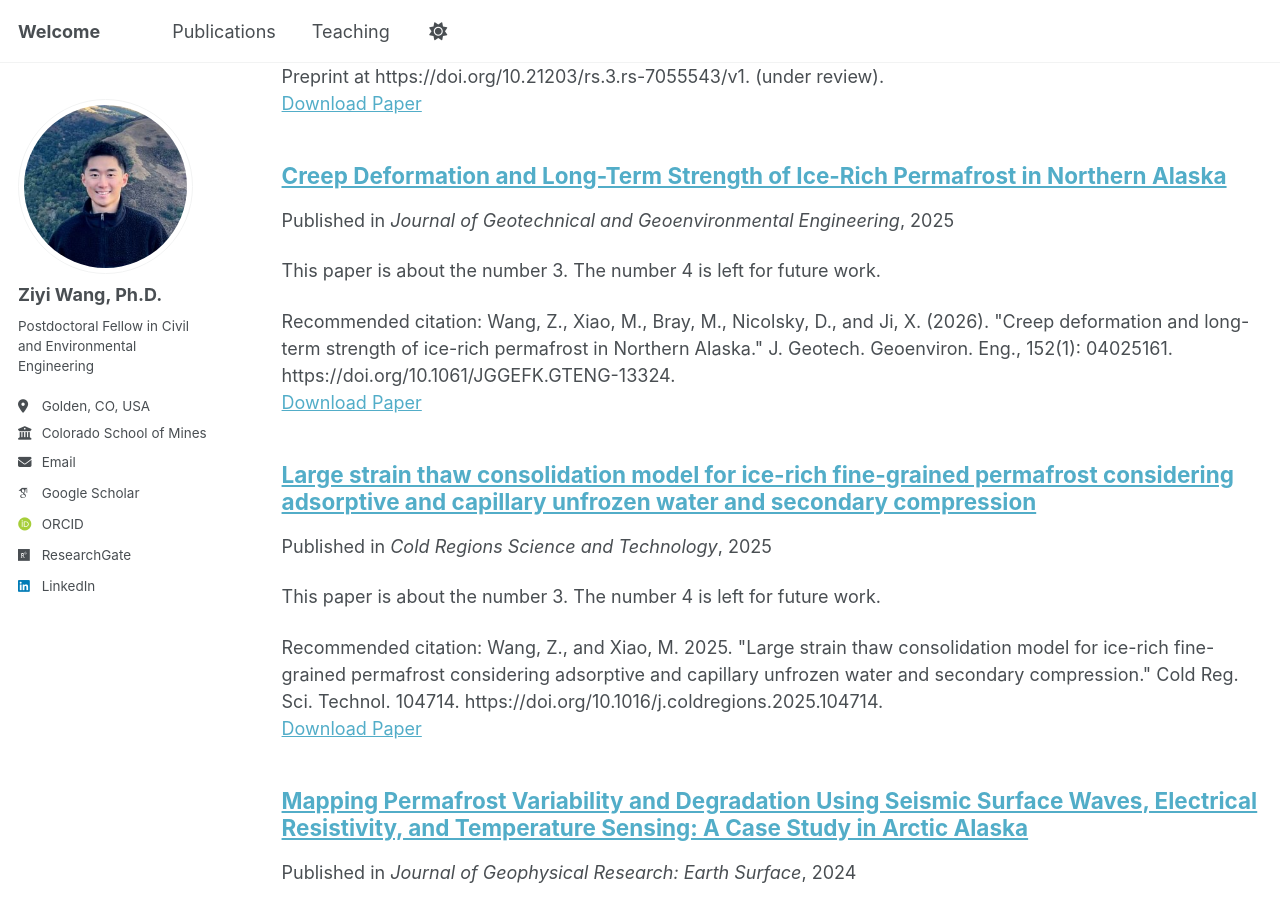
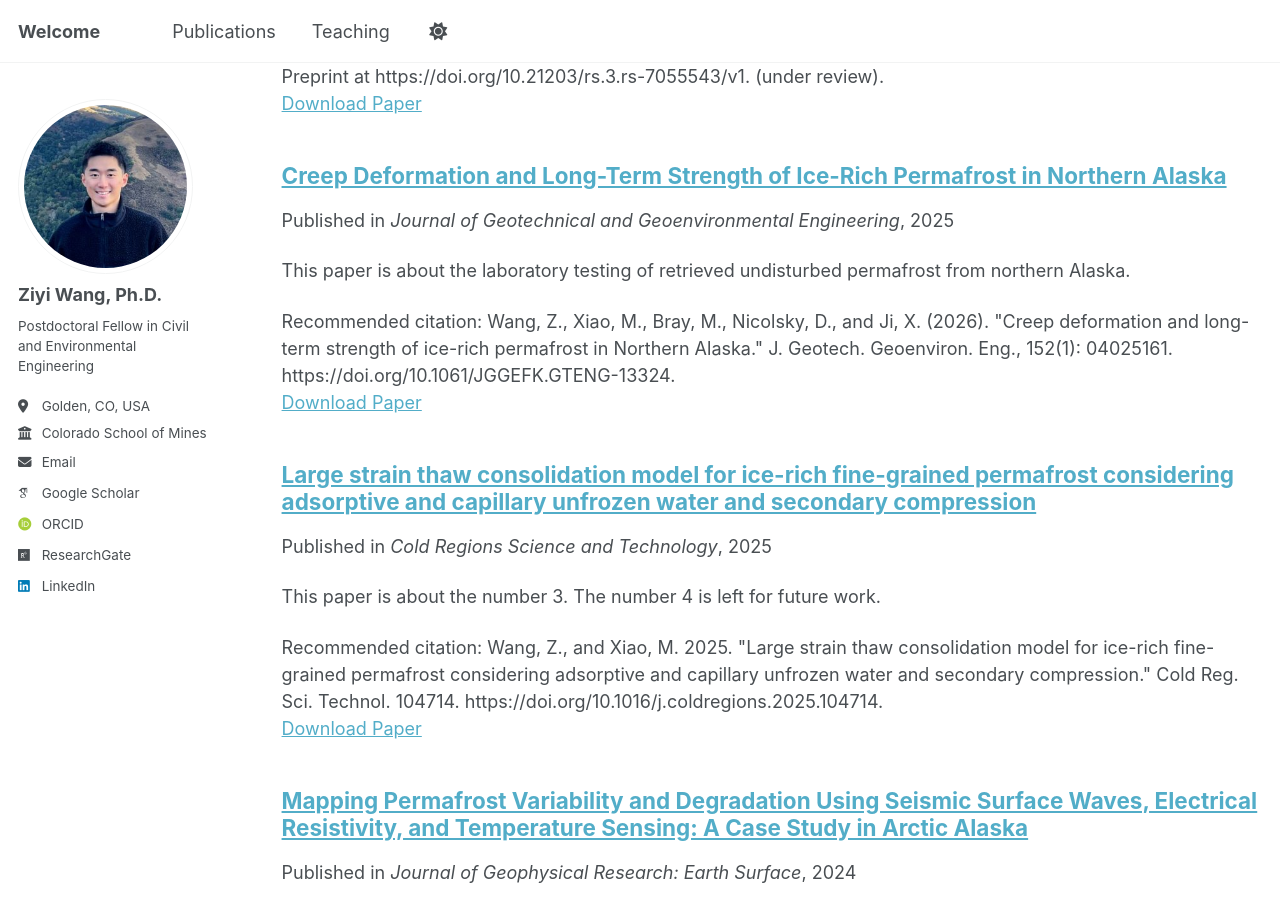
Before and after one commit to ziyiwang-ce/ziyiwang-ce.github.io, a Jekyll site: the page built from _pages/publications.html, in a window 1280 px wide and 900 px high, scrolled down 468 px. Built offline with Jekyll 4.4.1, drawn with Linux system fonts in a browser that asks for light colours; some web fonts are replaced; a script that is not in the unit is left out; a file with an impossible date is left out.

Commit message:
Update J8.md

```diff
--- a/_publications/J8.md
+++ b/_publications/J8.md
@@ -3,7 +3,7 @@ title: "Creep Deformation and Long-Term Strength of Ice-Rich Permafrost in North
 collection: publications
 category: manuscripts
 permalink: /publication/J8
-excerpt: 'This paper is about the number 3. The number 4 is left for future work.'
+excerpt: 'This paper is about the laboratory testing of retrieved undisturbed permafrost from northern Alaska.'
 date: 2025-10-21
 venue: "Journal of Geotechnical and Geoenvironmental Engineering"
 paperurl: "https://ascelibrary.org/doi/full/10.1061/JGGEFK.GTENG-13324"
```
